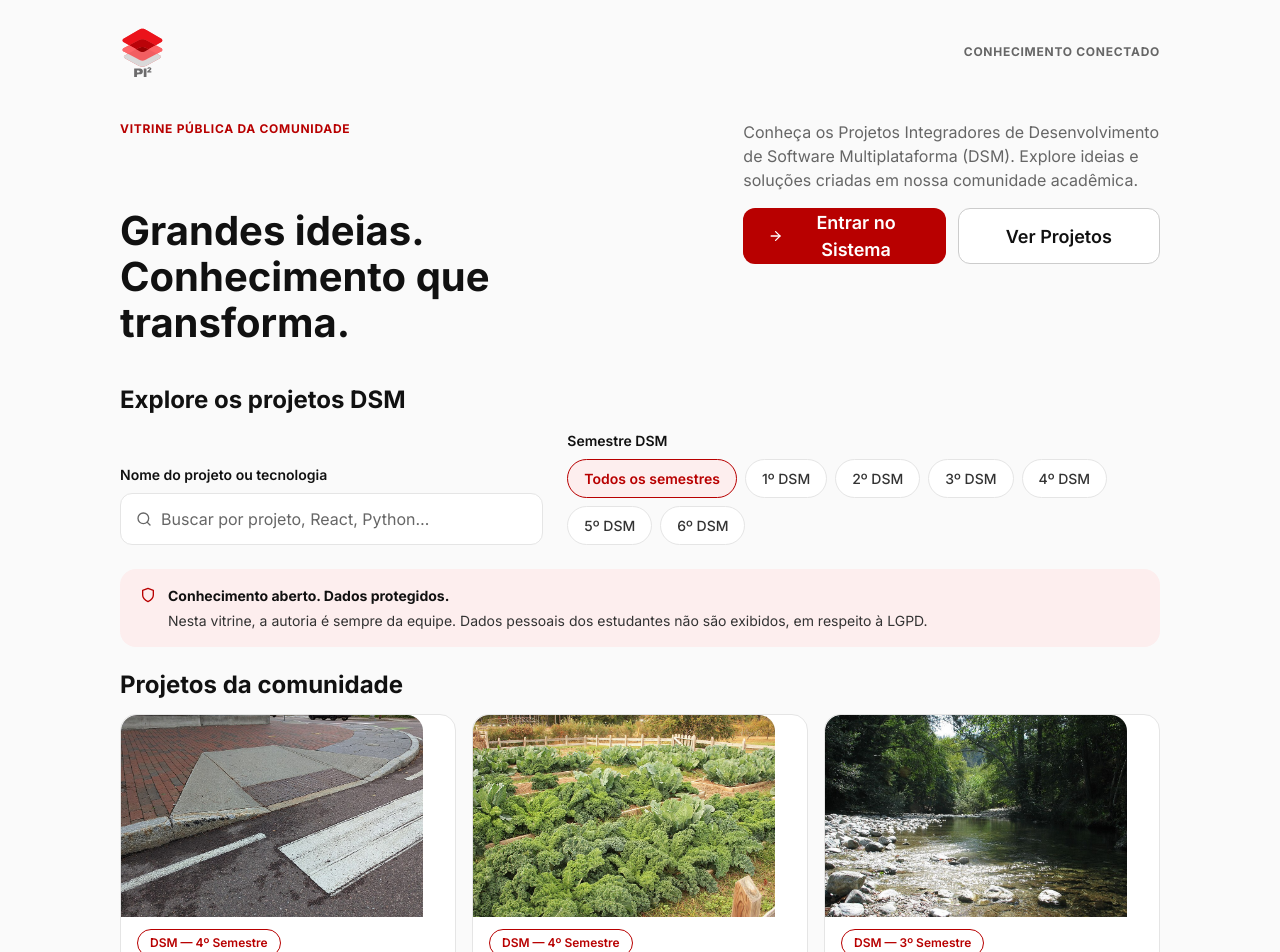
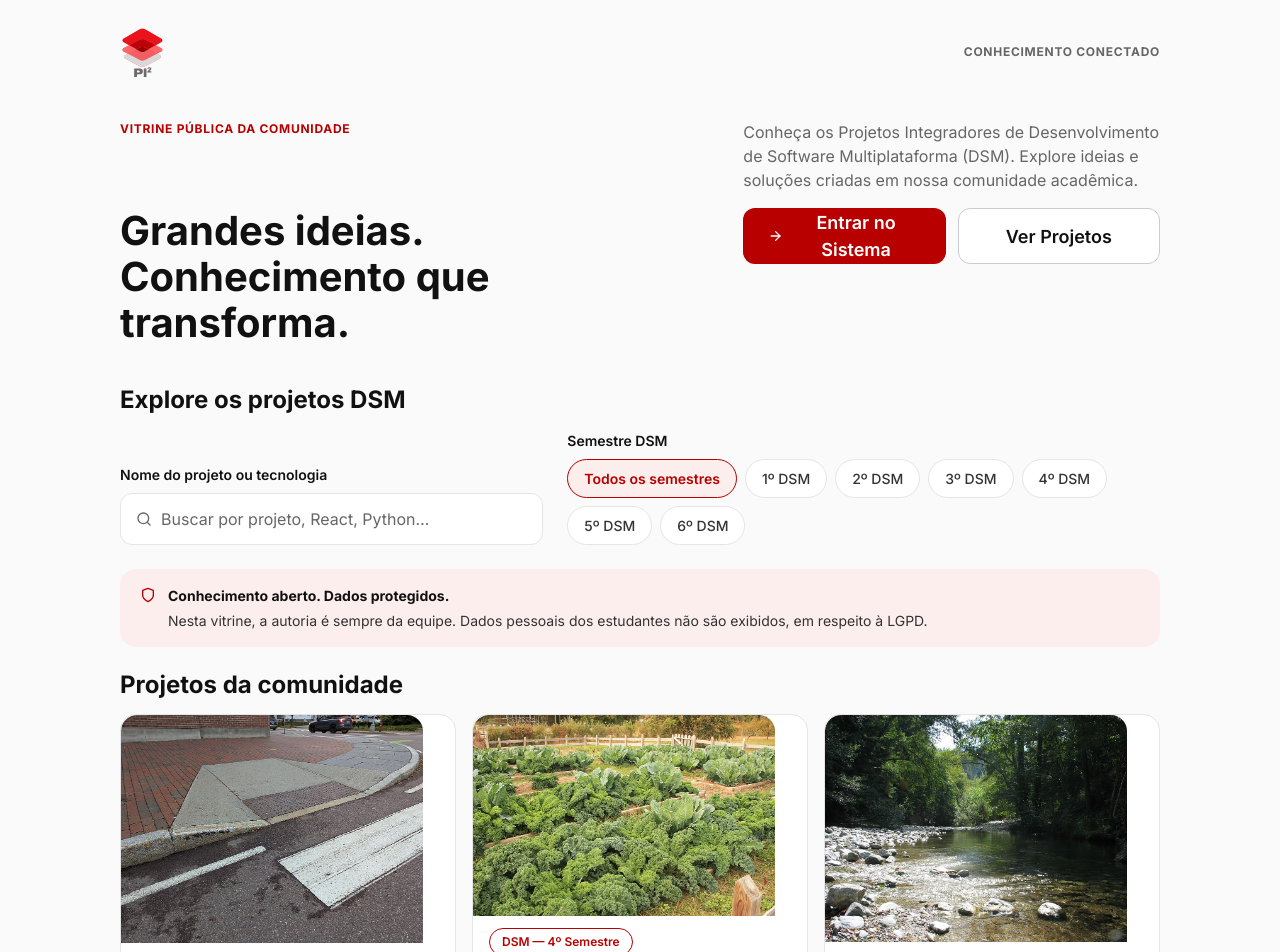
Before and after one commit to kwuraa/PI-, a React (Vite) app: page / in a window 1280 px wide. Shown: the top 952 px of the page. Built offline with nearby package versions, Linux system fonts and the light colour scheme.

Commit message:
Capa do card usa a proporção natural do arquivo (foto inteira, sem corte)

```diff
--- a/src/components/public/ProjectCard/ProjectCard.module.css
+++ b/src/components/public/ProjectCard/ProjectCard.module.css
@@ -20,17 +20,15 @@
 }
 
 /* Foto de capa (só projetos com `image`): sangra para as laterais usando
-   margens negativas iguais ao padding de .card e mantém a proporção 3:2
-   das fotos de exemplo — object-fit: cover só recorta o que exceder e
-   NUNCA distorce. O overflow:hidden do .card garante o recorte nos
-   cantos arredondados. Sem hex: só tokens. */
+   margens negativas iguais ao padding de .card e usa a PROPORÇÃO NATURAL
+   do arquivo (height: auto) — a foto aparece inteira, sem corte e sem
+   distorção. O overflow:hidden do .card garante o recorte nos cantos
+   arredondados. Sem hex: só tokens. */
 .cover {
   display: block;
   width: calc(100% + var(--space-4) * 2);
-  aspect-ratio: 3 / 2;
+  height: auto;
   margin: calc(-1 * var(--space-4)) calc(-1 * var(--space-4)) 0;
-  object-fit: cover;
-  object-position: center;
   border-radius: var(--radius-lg) var(--radius-lg) 0 0;
 }
 
```
